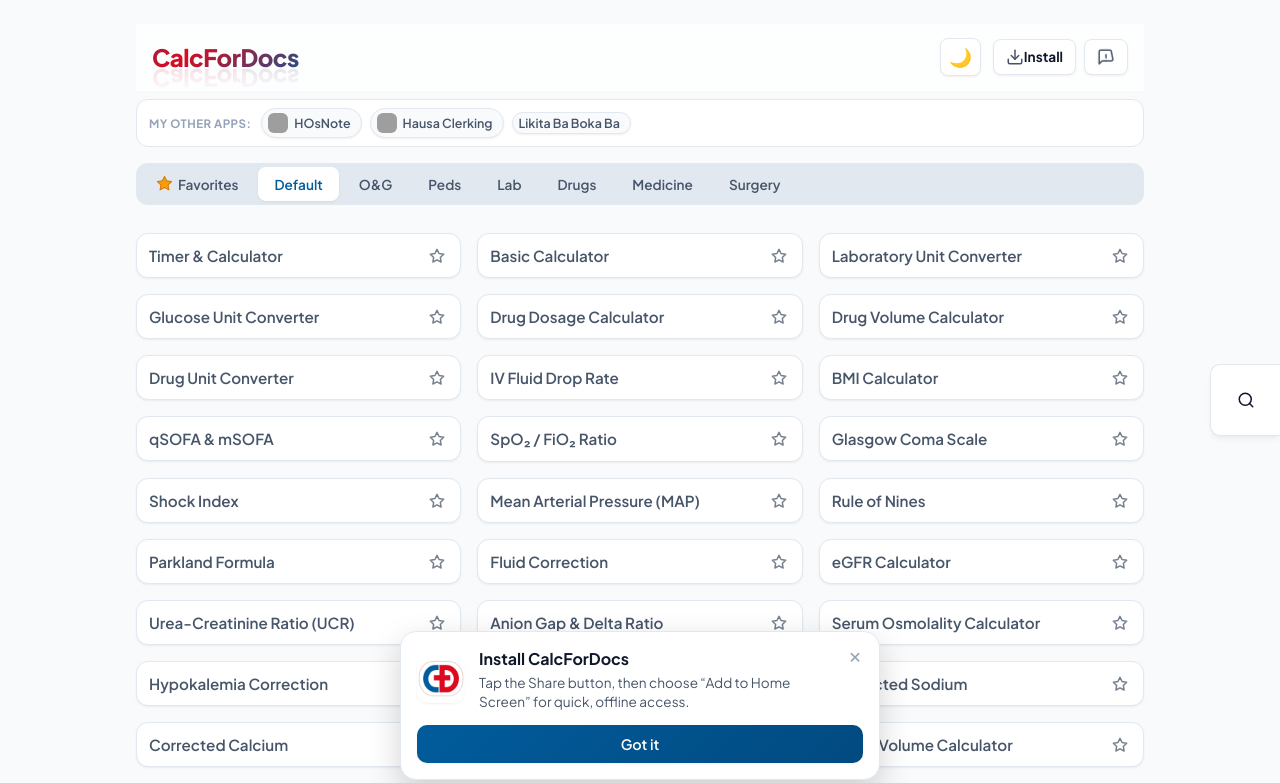
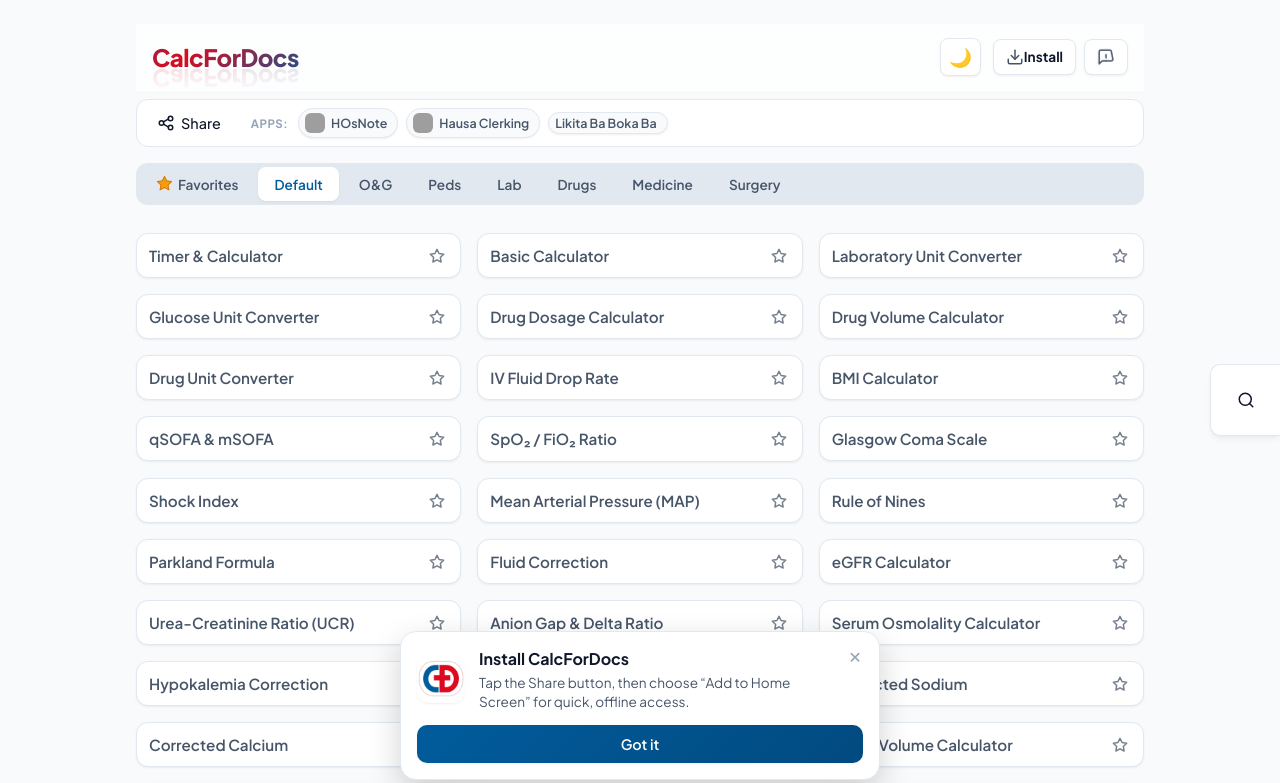
Before and after one commit to mycontribusion/calcfordocs, a React (Vite) app: page / in a window 1280 px wide. Shown: the top 783 px of the page. Built offline with nearby package versions, Linux system fonts and the light colour scheme; grey boxes are pictures that could not be loaded.

Commit message:
share button

```diff
--- a/src/components/MyOtherApps.jsx
+++ b/src/components/MyOtherApps.jsx
@@ -1,5 +1,5 @@
 // components/MyOtherApps.jsx
-import React from "react";
+import React, { useState } from "react";
 
 const APPS = [
   {
@@ -22,10 +22,82 @@ const APPS = [
   },
 ];
 
+const ShareIcon = () => (
+  <svg width="18" height="18" viewBox="0 0 24 24" fill="none" stroke="currentColor" strokeWidth="2" strokeLinecap="round" strokeLinejoin="round">
+    <circle cx="18" cy="18" r="3" />
+    <circle cx="6" cy="12" r="3" />
+    <circle cx="18" cy="6" r="3" />
+    <line x1="8.59" y1="13.51" x2="15.42" y2="17.49" />
+    <line x1="15.42" y1="6.51" x2="8.59" y2="10.49" />
+  </svg>
+);
+
 export default function MyOtherApps() {
+  const [copied, setCopied] = useState(false);
+
+  const handleShare = async () => {
+    const url = window.location.href;
+    const title = 'CalcForDocs';
+    const text = 'Check out CalcForDocs - Clinical decision support tools';
+
+    if (navigator.share) {
+      try {
+        await navigator.share({ title, text, url });
+        return;
+      } catch (err) {
+        // Fall through to clipboard fallback
+      }
+    }
+
+    // Fallback: copy to clipboard
+    try {
+      if (navigator.clipboard && window.isSecureContext) {
+        await navigator.clipboard.writeText(url);
+      } else {
+        // Non-secure context (e.g. Android via IP): use execCommand fallback
+        const textarea = document.createElement('textarea');
+        textarea.value = url;
+        textarea.style.position = 'fixed';
+        textarea.style.opacity = '0';
+        document.body.appendChild(textarea);
+        textarea.select();
+        document.execCommand('copy');
+        document.body.removeChild(textarea);
+      }
+      setCopied(true);
+      setTimeout(() => setCopied(false), 2000);
+    } catch (err) {
+      console.error('Failed to share:', err);
+      // Last resort: show URL in prompt for manual copy
+      window.prompt('Copy this link:', url);
+    }
+  };
+
   return (
     <div className="other-apps-bar">
-      <span className="other-apps-label">My other apps:</span>
+      <button
+        className="share-btn-head"
+        onClick={handleShare}
+        title="Share CalcForDocs"
+        style={{
+          background: 'none',
+          border: 'none',
+          cursor: 'pointer',
+          padding: '4px 8px',
+          borderRadius: '6px',
+          display: 'flex',
+          alignItems: 'center',
+          gap: '6px',
+          fontSize: '0.9rem',
+          fontWeight: '500',
+          marginRight: '12px',
+          whiteSpace: 'nowrap',
+        }}
+      >
+        <ShareIcon />
+        <span>{copied ? 'Link copied' : 'Share'}</span>
+      </button>
+      <span className="other-apps-label">Apps:</span>
       <div className="other-apps-list">
         {APPS.map((app) => (
           <a
```
